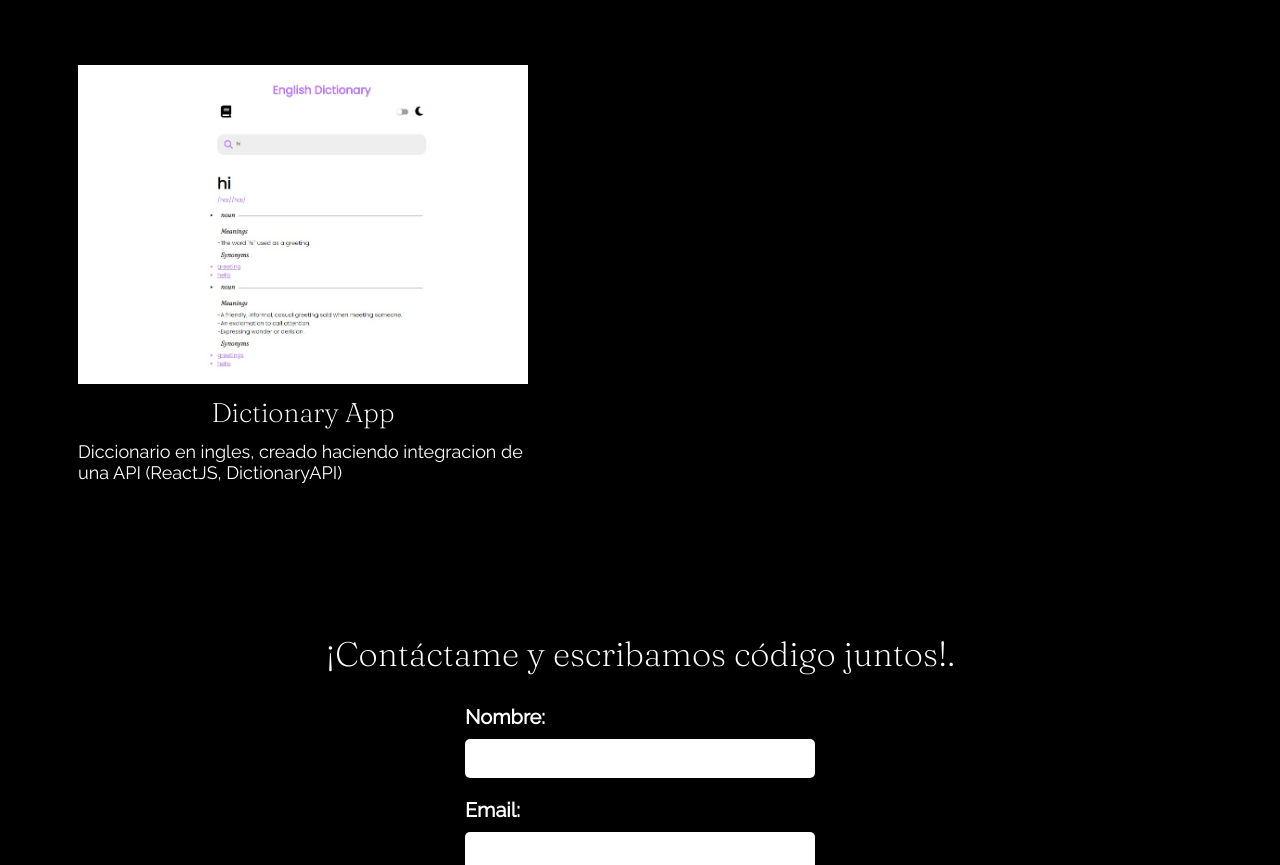
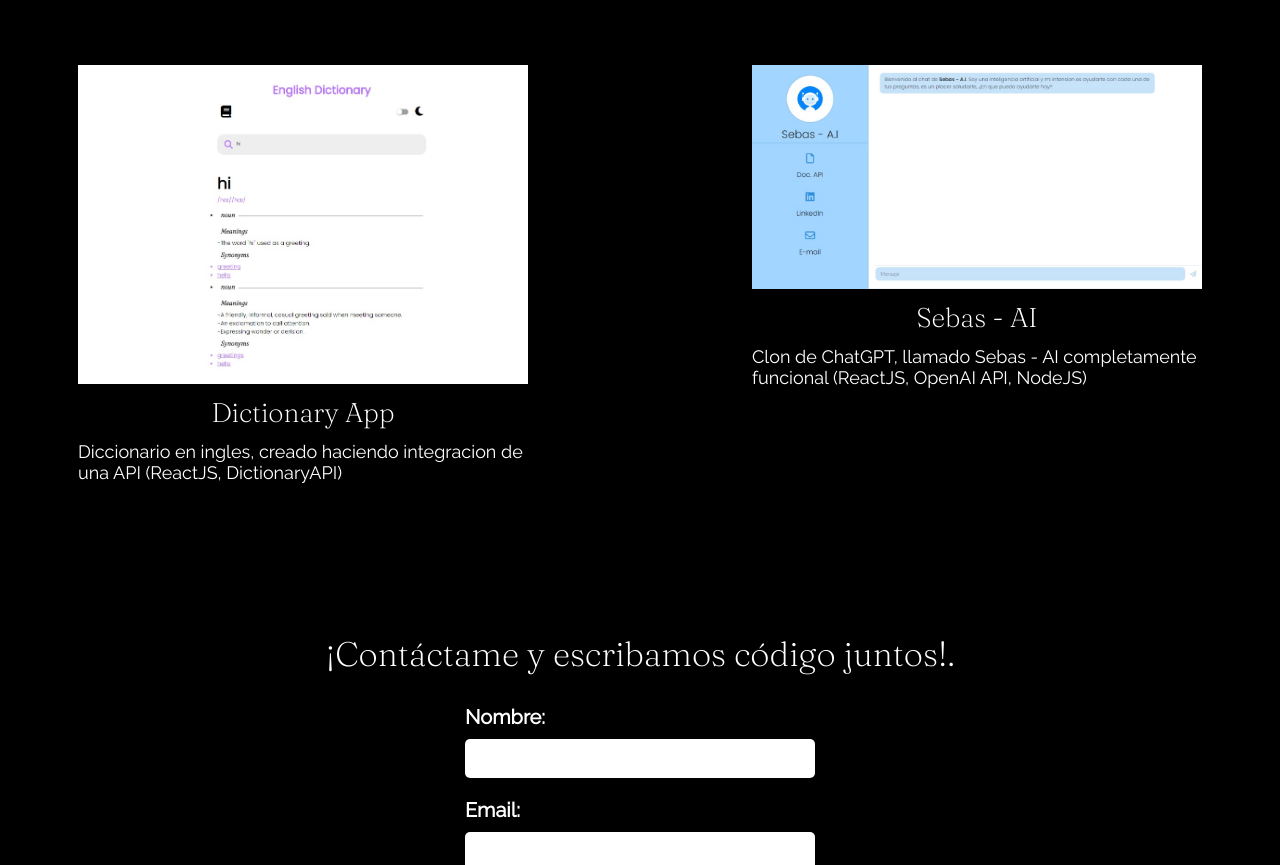
Before and after one commit to SebastianDev017/Portfolio, a plain HTML site: page index.html in a window 1280 px wide. Shown: the part 4277-5142 px from the top of the page. Drawn offline with nearby package versions, Linux system fonts and the light colour scheme.

Commit message:
Update index.html

```diff
--- a/index.html
+++ b/index.html
@@ -178,7 +178,12 @@
             <a href="https://sebastiandev017.github.io/dictionary/"><img src="proyectos/dictionary.jpeg" alt="Imagen 1"></a>
           <h2>Dictionary App</h2>
          <span style="text-align: center;">Diccionario en ingles, creado haciendo integracion de una API (ReactJS, DictionaryAPI)</span>
-          </div>
+        </div>
+        <div class="grid-item"  data-aos="fade-left" data-aos-duration="1200">
+            <a href="https://sebas-ai.netlify.app"><img src="proyectos/sebas-ai.jpeg" alt="Imagen 1"></a>
+          <h2>Sebas - AI</h2>
+         <span style="text-align: center;">Clon de ChatGPT, llamado Sebas - AI completamente funcional (ReactJS, OpenAI API, NodeJS)</span>
+        </div>
       </div>
 </section>
 
```
